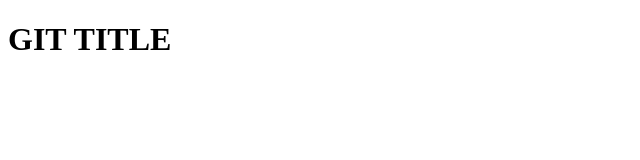
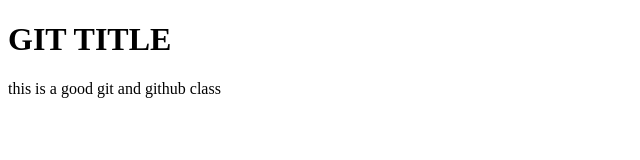
Before and after one commit to samgenerals10/git-gen-36, a plain HTML site: page index.html in a window 1280 px wide. Shown: the whole page, without its empty margins (0-640 px from the left). Drawn offline with Linux system fonts and the light colour scheme.

Commit message:
Add paragraph about Git and GitHub class

```diff
--- a/index.html
+++ b/index.html
@@ -7,5 +7,6 @@
 </head>
 <body>
     <h1>GIT TITLE</h1>
+    <p>this is a good git and github class</p>
 </body>
 </html>
```
